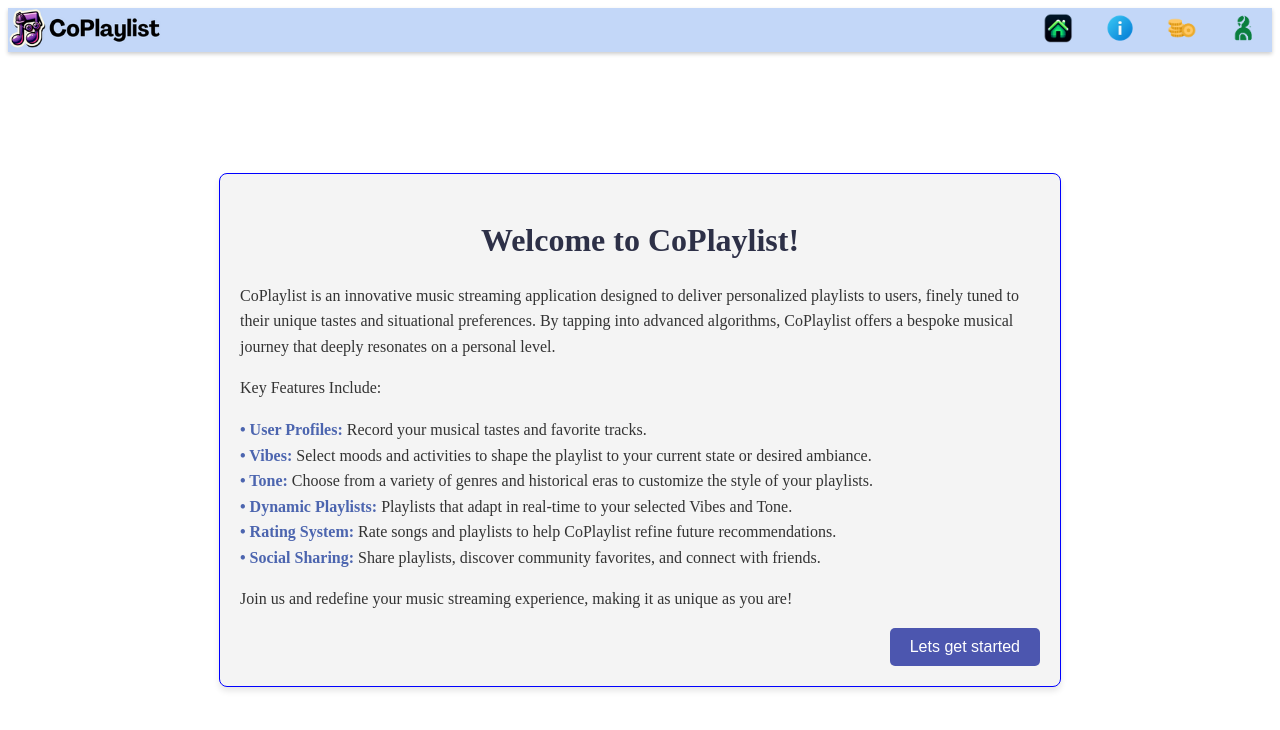
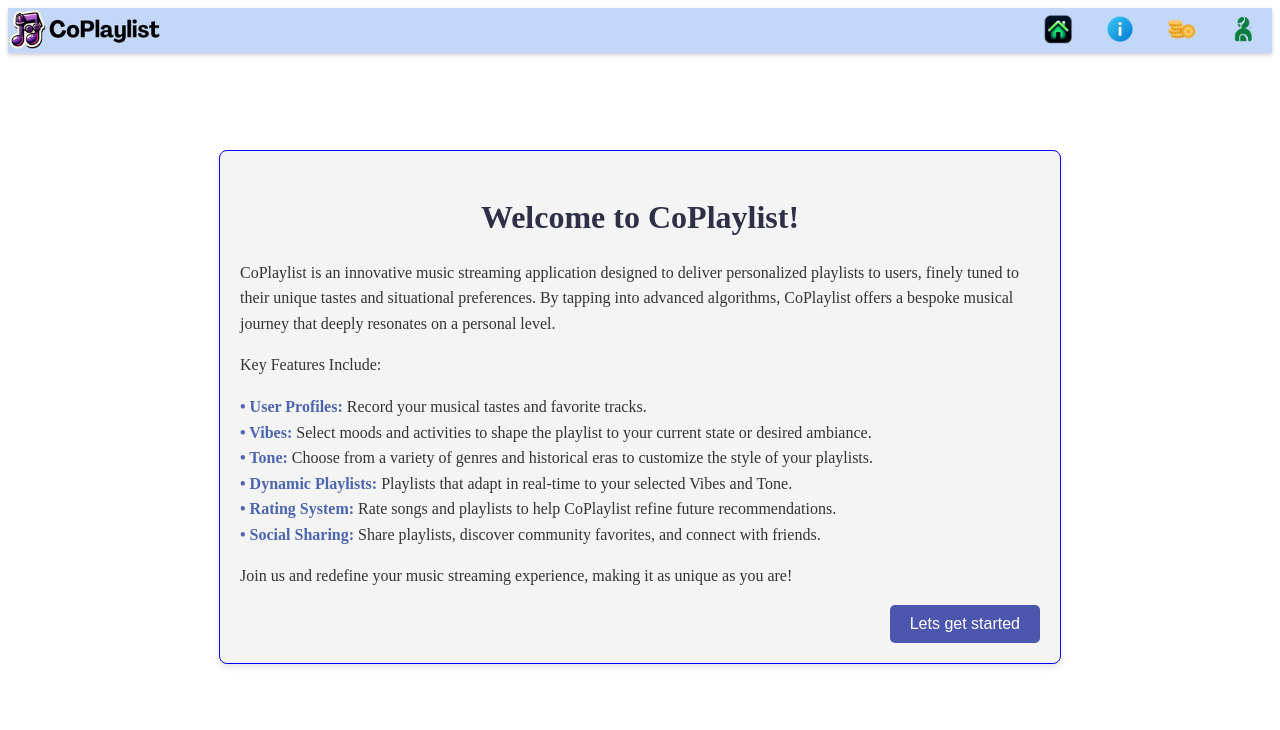
Before and after one commit to WuTangLan1/coplaylist, a Vue app: page / in a window 1280 px wide. Shown: the top 730 px of the page. Built offline with nearby package versions, Linux system fonts and the light colour scheme; no server answers.

Commit message:
test new viewport

```diff
--- a/src/App.vue
+++ b/src/App.vue
@@ -98,9 +98,9 @@ export default {
 
 .router-view-container {
   display: flex;
-  align-items: center; /* Center vertically */
-  justify-content: center; /* Center horizontally */
-  height: calc(100vh - 60px); /* Adjust the height as necessary */
+  align-items: center;
+  justify-content: center;
+  height: calc(90vh - 60px);
   padding: 0.5rem;
 }
 
```
